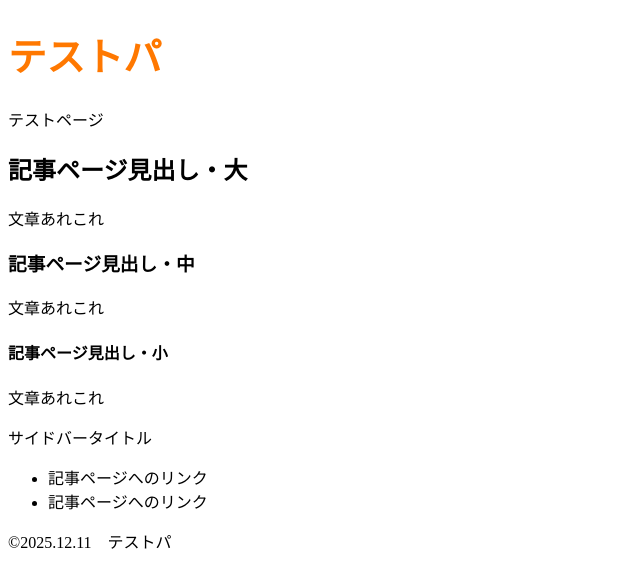
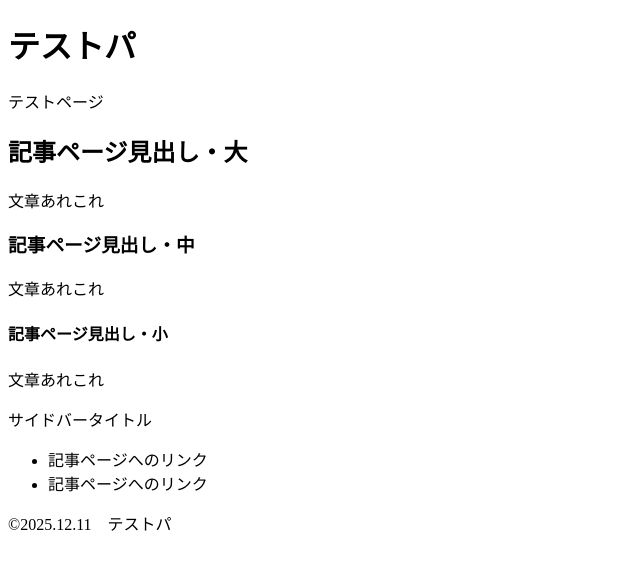
Before and after one commit to yamamotomeimisln-collab/testpa, a plain HTML site: page index.html in a window 1280 px wide. Shown: the whole page, without its empty margins (0-640 px from the left). Drawn offline with Linux system fonts and the light colour scheme.

Commit message:
Update style.css

```diff
--- a/style.css
+++ b/style.css
@@ -1,10 +1,8 @@
 /*Google Font 読み込み*/
 
-.mochiy-pop-one-regular {
-  font-family: "Mochiy Pop One", sans-serif;
-  font-weight: 400;
-  font-style: normal;
-}
+font-family: "Noto Serif JP", serif;
+font-weight: 400;
+font-style: normal;
 
 
 /* 大見出しの設定 */
```
